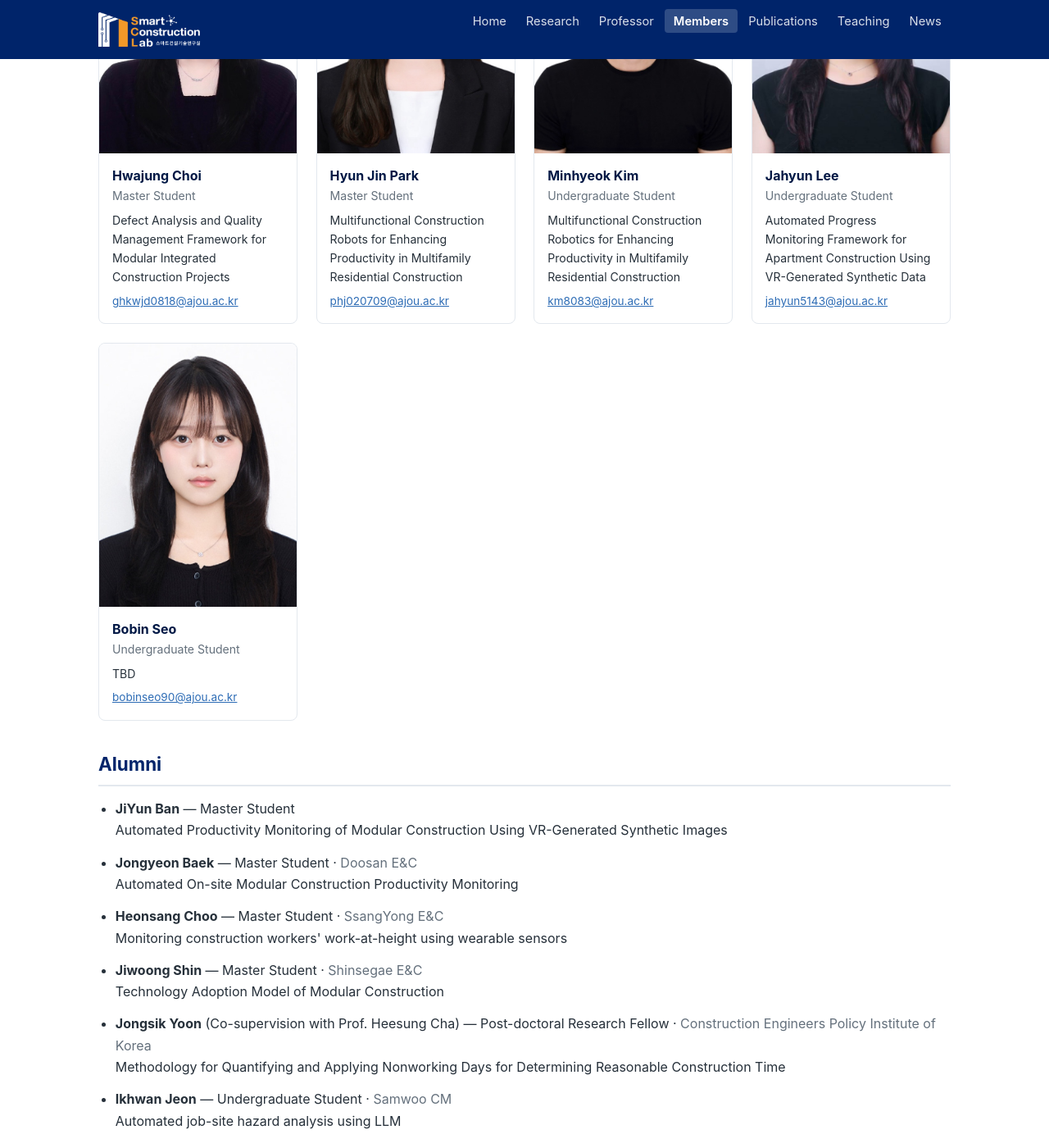
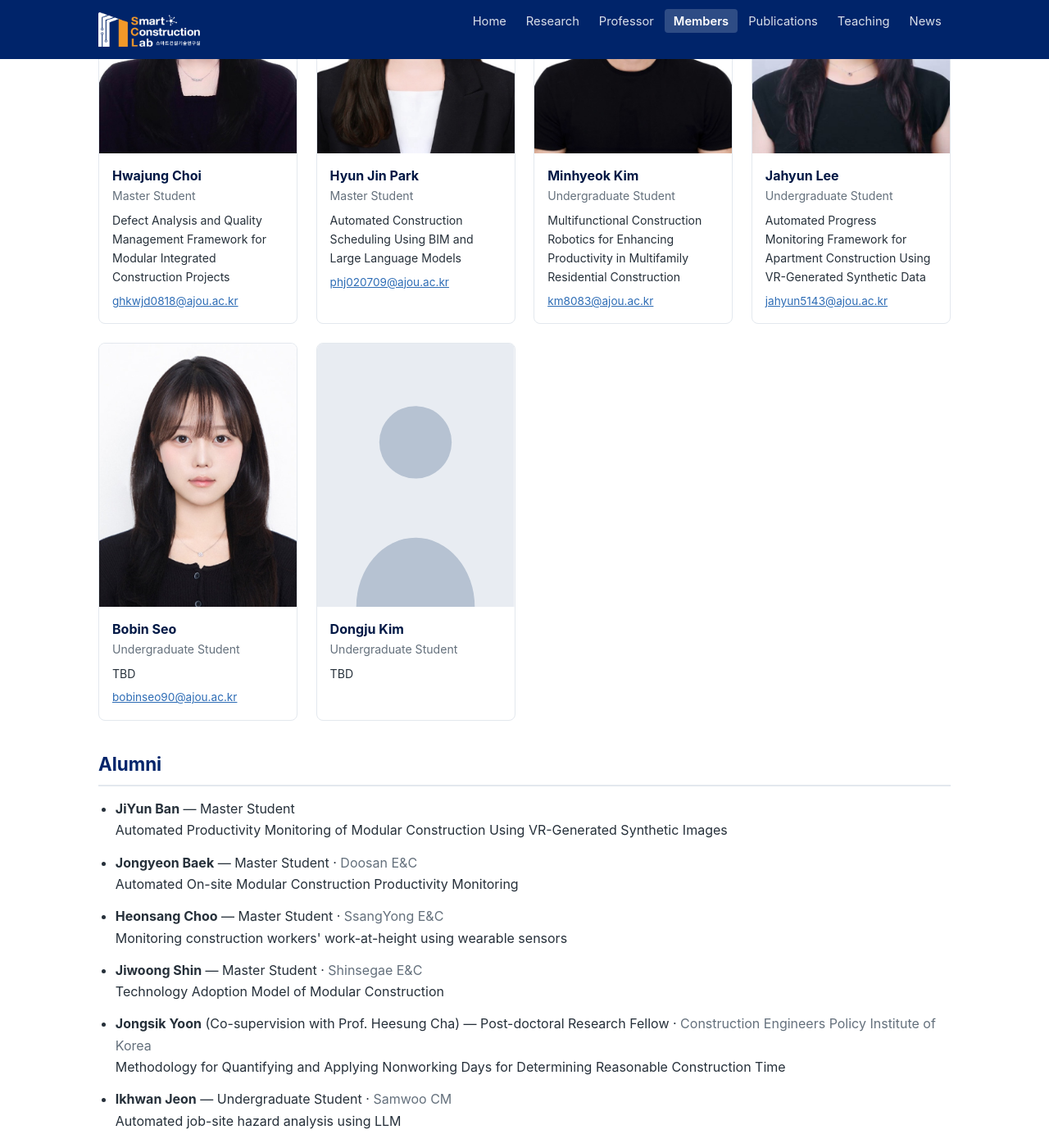
Before and after one commit to Ajou-Smart-Construction-Lab/ajou-smart-construction-lab.github.io, a Jekyll site: the page built from members.html, in a window 1280 px wide and 1400 px high, scrolled down 853 px. Shown: the whole window at 82% size. Built offline with Jekyll 4.4.1, drawn with Linux system fonts in a browser that asks for light colours.

Commit message:
Hyun Jin research topic update, add Dongju Kim (member card + welcome news)
Co-Authored-By: Claude Fable 5 <noreply@anthropic.com>

```diff
--- a/_data/news.json
+++ b/_data/news.json
@@ -1,4 +1,9 @@
 [
+ {
+  "year": "2026",
+  "date": "Jun 2026",
+  "text": "Dongju joined SCL as an undergraduate research student. Welcome!"
+ },
  {
   "year": "2026",
   "date": "Feb 2026",
--- a/members.html
+++ b/members.html
@@ -34,7 +34,7 @@ permalink: /members/
     <div class="info">
       <div class="name">Hyun Jin Park</div>
       <div class="position">Master Student</div>
-      <div class="topic">Multifunctional Construction Robots for Enhancing Productivity in Multifamily Residential Construction</div>
+      <div class="topic">Automated Construction Scheduling Using BIM and Large Language Models</div>
       <div class="email"><a href="mailto:phj020709@ajou.ac.kr">phj020709@ajou.ac.kr</a></div>
     </div>
   </div>
@@ -65,6 +65,14 @@ permalink: /members/
       <div class="email"><a href="mailto:bobinseo90@ajou.ac.kr">bobinseo90@ajou.ac.kr</a></div>
     </div>
   </div>
+  <div class="member-card">
+    <img src="{{ '/assets/img/member-placeholder.svg' | relative_url }}" alt="Dongju Kim">
+    <div class="info">
+      <div class="name">Dongju Kim</div>
+      <div class="position">Undergraduate Student</div>
+      <div class="topic">TBD</div>
+    </div>
+  </div>
 </div>
 
 <h2>Alumni</h2>
```
Also changed, not shown: assets/img/member-placeholder.svg (added).
